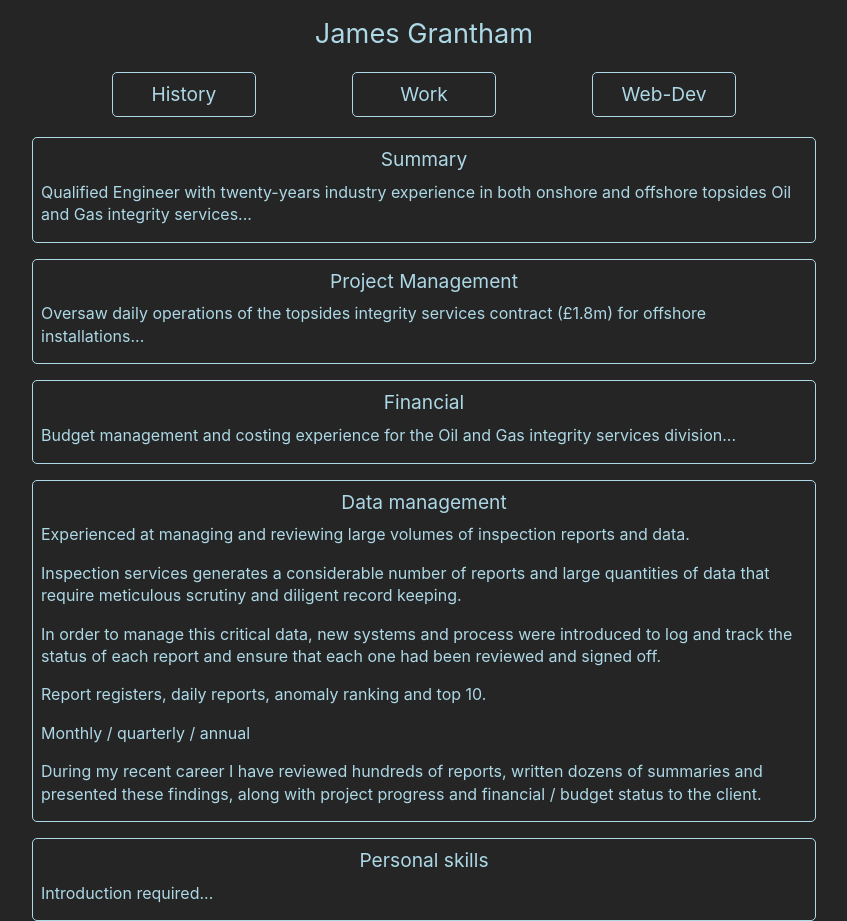
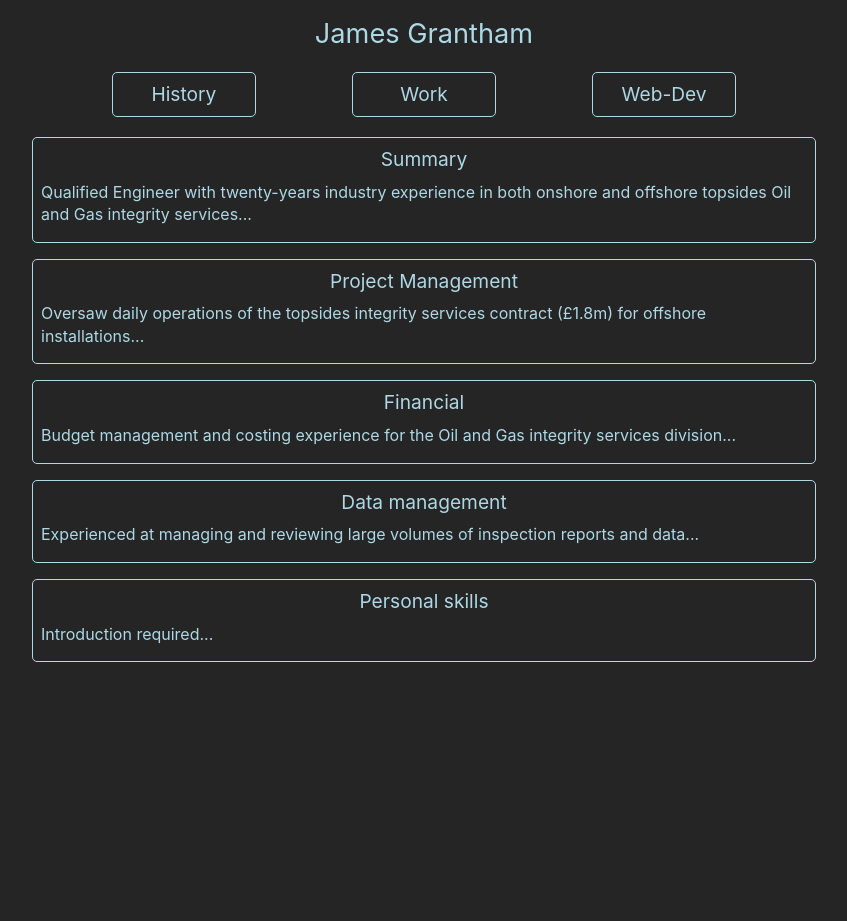
Before and after one commit to jrgrantham/james-grantham, a React (Create React App) app: page /professional in a window 1280 px wide. Shown: the whole page, without its empty margins (216-1063 px from the left). After the commit the page ends 800 px from the top, so only its background shows below. Built offline with nearby package versions, Linux system fonts and the light colour scheme.

Commit message:
Add bottom margin to professional page

```diff
--- a/src/data/webDev.js
+++ b/src/data/webDev.js
@@ -3,7 +3,7 @@ export const webDev = [
     title: "Full Stack Web-Developer",
     introduction: "An engineer who can handle all the work of databases, servers, systems engineering, and clients.",
     contents: [
-      "Familiar with HTML, CSS and JavaScript",
+      "Familiar with HTML, CSS, JavaScript and Git",
       "to be completed"
     ],
     display: false
--- a/src/data/work.js
+++ b/src/data/work.js
@@ -40,7 +40,7 @@ export const work = [
       'Monthly / quarterly / annual',
       'During my recent career I have reviewed hundreds of reports, written dozens of summaries and presented these findings, along with project progress and financial / budget status to the client.'
     ],
-    display: true
+    display: false
   },
   {
     title: "Personal skills",
--- a/src/views/Professional.jsx
+++ b/src/views/Professional.jsx
@@ -80,9 +80,10 @@ export default function Professional() {
 }
 
 const StyledProfessional = styled.div`
-h3 {
-  margin: 15px
-}
+  margin-bottom: 30px
+  h3 {
+    margin: 15px;
+  }
 `;
 const StyledCategory = styled.div`
   display: flex
```
